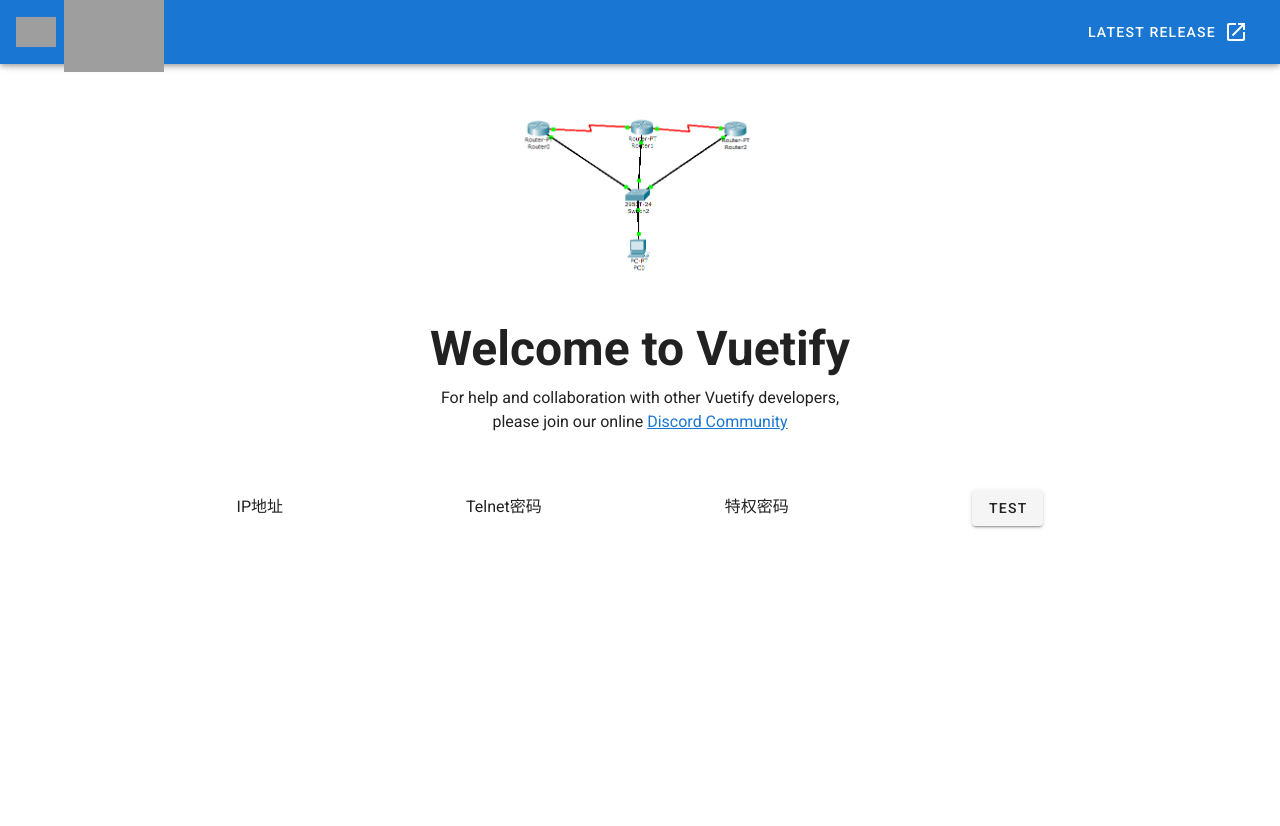
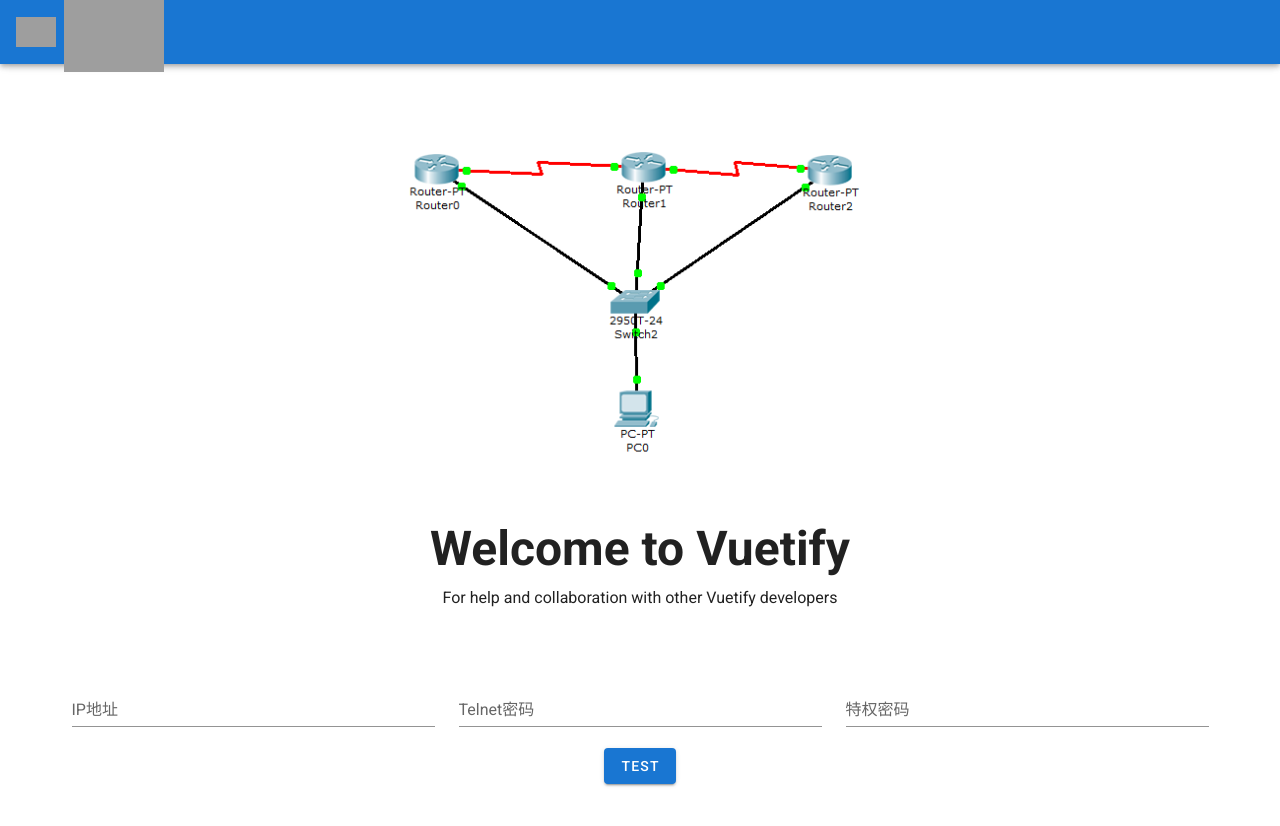
Before and after one commit to codelumos/dynamic-routing-front-end, a Vue app: page / in a window 1280 px wide. Before the commit the page ends 800 px from the top, so only its background shows below. Built offline with nearby package versions, Linux system fonts and the light colour scheme; grey boxes are pictures that could not be loaded.

Commit message:
表单适配Vuetify框架

```diff
--- a/src/App.vue
+++ b/src/App.vue
@@ -24,17 +24,6 @@
             width="100"
         />
       </div>
-
-      <v-spacer></v-spacer>
-
-      <v-btn
-          href="https://github.com/vuetifyjs/vuetify/releases/latest"
-          target="_blank"
-          text
-      >
-        <span class="mr-2">Latest Release</span>
-        <v-icon>mdi-open-in-new</v-icon>
-      </v-btn>
     </v-app-bar>
 
     <v-main>
--- a/src/components/HelloWorld.vue
+++ b/src/components/HelloWorld.vue
@@ -6,7 +6,7 @@
             :src="require('../assets/Topography.png')"
             class="my-3"
             contain
-            height="200"
+            height="400"
         />
       </v-col>
 
@@ -16,25 +16,39 @@
         </h1>
 
         <p class="subheading font-weight-regular">
-          For help and collaboration with other Vuetify developers,
-          <br>please join our online
-          <a
-              href="https://community.vuetifyjs.com"
-              target="_blank"
-          >Discord Community</a>
+          For help and collaboration with other Vuetify developers
         </p>
       </v-col>
 
-      <v-col
-          class="mb-5"
-          cols="12"
-      >
-        <label for="input_ip_r0">IP地址</label><input id="input_ip_r0" type="text" v-model="ip_r0">
-        <label for="input_pwd_telnet_r0">Telnet密码</label><input id="input_pwd_telnet_r0" type="text"
-                                                                v-model="pwd_telnet_r0">
-        <label for="input_pwd_enable_r0">特权密码</label><input id="input_pwd_enable_r0" type="text"
-                                                            v-model="pwd_enable_r0">
-        <v-btn v-on:click="test">TEST</v-btn>
+      <v-col class="mb-5" cols="12">
+        <v-container>
+          <v-row>
+            <v-col cols="12" md="4">
+              <v-text-field
+                  v-model="ip_r0"
+                  label="IP地址"
+                  required
+              ></v-text-field>
+            </v-col>
+
+            <v-col cols="12" md="4">
+              <v-text-field
+                  v-model="pwd_telnet_r0"
+                  label="Telnet密码"
+                  required
+              ></v-text-field>
+            </v-col>
+
+            <v-col cols="12" md="4">
+              <v-text-field
+                  v-model="pwd_enable_r0"
+                  label="特权密码"
+                  required
+              ></v-text-field>
+            </v-col>
+          </v-row>
+          <v-btn color="primary" v-on:click="test">TEST</v-btn>
+        </v-container>
       </v-col>
     </v-row>
   </v-container>
```
